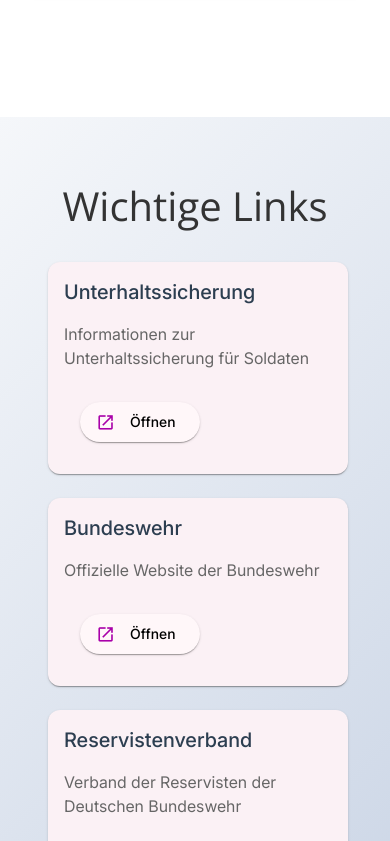
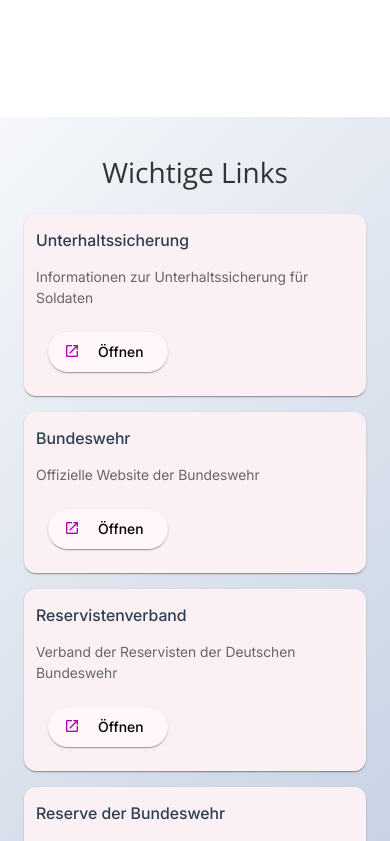
Before and after one commit to BadRix90/ReservHub, an Angular app in the folder reservhub/: page / in a window 390 px wide. Shown: the part 5843-6684 px from the top of the page. Built offline with nearby package versions, Linux system fonts and the light colour scheme; a web font is replaced by a local one.

Commit message:
optimize links component for 300px mobile devices
- Add responsive padding with clamp() functions
- Reduce grid minmax to 280px for narrow screens
- Add text overflow protection and hyphenation
- Scale font sizes and spacing for 320px screens
- Ensure single column layout on small devices

```diff
--- a/reservhub/src/app/components/links/links.scss
+++ b/reservhub/src/app/components/links/links.scss
@@ -1,33 +1,64 @@
+@use 'variables' as *;
+@use 'mixins' as *;
+
 .links {
-  padding: 2rem;
+  padding: clamp(1rem, 4vw, 2rem);
   background: linear-gradient(135deg, #f5f7fa 0%, #c3cfe2 100%);
   min-height: 100vh;
+
+  @media (max-width: 320px) {
+    padding: 0.75rem;
+  }
 
   &__container {
     max-width: 1200px;
     margin: 0 auto;
-    padding: 0 1rem;
+    padding: 0 clamp(0.5rem, 2vw, 1rem);
+
+    @media (max-width: 320px) {
+      padding: 0 0.5rem;
+    }
   }
 
   &__title {
     text-align: center;
-    font-size: 2.5rem;
-    margin-bottom: 2rem;
+    font-size: clamp(1.75rem, 4vw, 2.5rem);
+    margin-bottom: clamp(1.5rem, 3vw, 2rem);
     color: #333;
     font-weight: 300;
+
+    @media (max-width: 320px) {
+      font-size: 1.5rem;
+      margin-bottom: 1rem;
+    }
   }
 
   &__grid {
     display: grid;
-    grid-template-columns: repeat(auto-fit, minmax(300px, 1fr));
+    grid-template-columns: repeat(auto-fit, minmax(280px, 1fr));
     gap: 1.5rem;
-    margin-top: 2rem;
+    margin-top: clamp(1rem, 3vw, 2rem);
+
+    @include respond-down(sm) {
+      grid-template-columns: 1fr;
+      gap: 1rem;
+    }
+
+    @media (max-width: 320px) {
+      grid-template-columns: 1fr;
+      gap: 0.75rem;
+      margin-top: 1rem;
+    }
   }
 
   &__card {
-    padding: 1rem;
+    padding: clamp(0.75rem, 2vw, 1rem);
     transition: all 0.3s ease;
     cursor: pointer;
+
+    @media (max-width: 320px) {
+      padding: 0.75rem;
+    }
 
     &:hover {
       transform: translateY(-5px);
@@ -36,32 +67,67 @@
   }
 
   &__card-title {
-    font-size: 1.25rem;
+    font-size: clamp(1rem, 2.5vw, 1.25rem);
     font-weight: 500;
     color: #2c3e50;
+    word-wrap: break-word;
+    overflow-wrap: break-word;
+    hyphens: auto;
+
+    @media (max-width: 320px) {
+      font-size: 1rem;
+      line-height: 1.3;
+    }
   }
 
   &__card-content {
-    padding: 1rem 0;
+    padding: clamp(0.75rem, 2vw, 1rem) 0;
+
+    @media (max-width: 320px) {
+      padding: 0.5rem 0;
+    }
   }
 
   &__description {
     color: #666;
     line-height: 1.5;
     margin: 0;
+    font-size: clamp(0.875rem, 2vw, 1rem);
+    word-wrap: break-word;
+    overflow-wrap: break-word;
+    hyphens: auto;
+
+    @media (max-width: 320px) {
+      font-size: 0.8rem;
+      line-height: 1.4;
+    }
   }
 
   &__card-actions {
-    padding: 1rem;
+    padding: clamp(0.75rem, 2vw, 1rem);
+
+    @media (max-width: 320px) {
+      padding: 0.5rem;
+    }
   }
 
   &__button {
     display: flex;
     align-items: center;
     gap: 0.5rem;
+    font-size: clamp(0.875rem, 2vw, 1rem);
+
+    @media (max-width: 320px) {
+      font-size: 0.8rem;
+      gap: 0.3rem;
+    }
 
     mat-icon {
-      font-size: 1.2rem;
+      font-size: clamp(1rem, 2.5vw, 1.2rem);
+
+      @media (max-width: 320px) {
+        font-size: 1rem;
+      }
     }
   }
 
```
